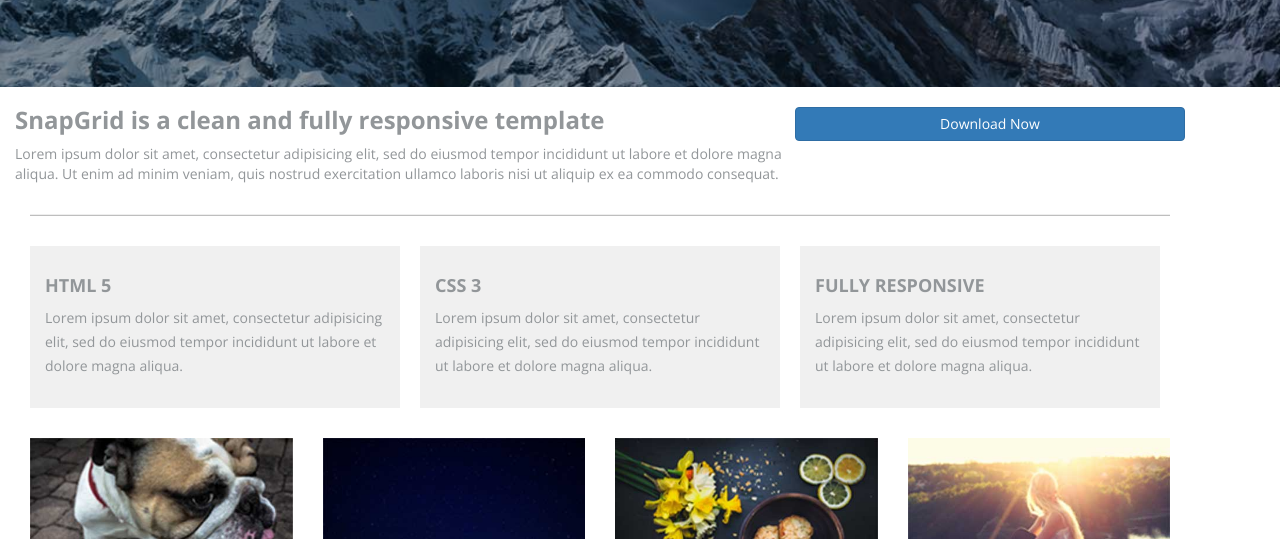
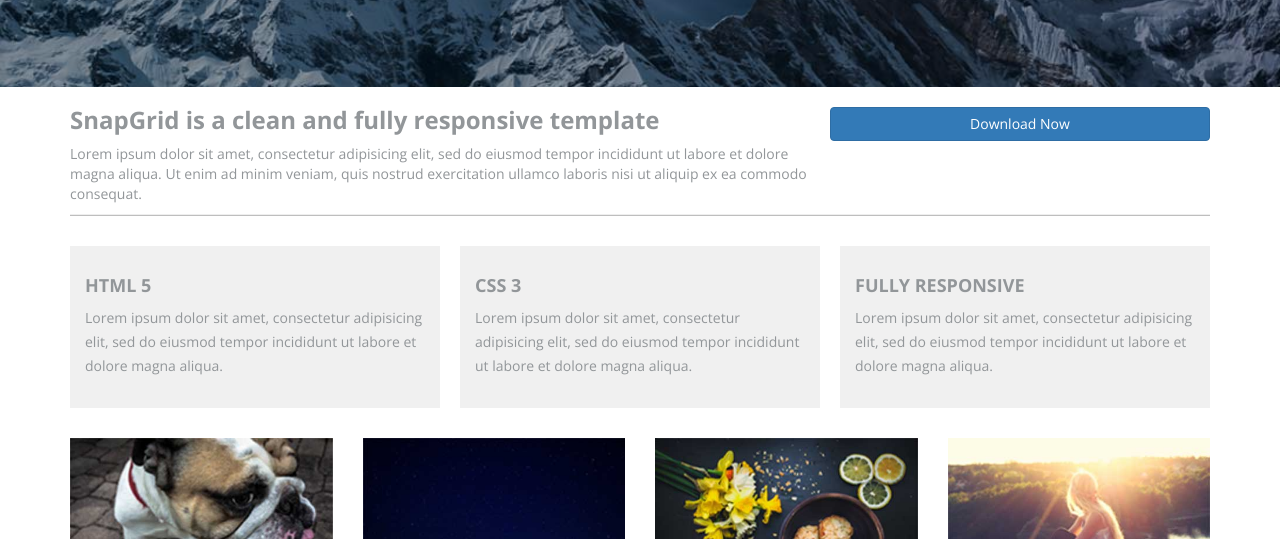
Before and after one commit to Jmingus/Bootstrap-grid, a website: page index.html in a window 1280 px wide. Shown: the part 261-800 px from the top of the page. Drawn offline with nearby package versions, Linux system fonts and the light colour scheme.

Commit message:
Finished Breakpoint Two

```diff
--- a/index.html
+++ b/index.html
@@ -53,21 +53,20 @@
           Download Now
           </button>
         </div>
+      <hr>
       </div>
-
-      <hr>
       <div class="row boxes-above-images">
-        <div class="container col-sm-4">
+        <div class="container col-sm-4 left">
           <h4>HTML 5</h4>
           <p>Lorem ipsum dolor sit amet, consectetur adipisicing elit, sed do eiusmod
-          tempor incididunt ut labore et dolore magna aliqua.</p>
+           tempor incididunt ut labore et dolore magna aliqua.</p>
         </div>
-        <div class="container col-sm-4">
+        <div class="container col-sm-4 mid">
           <h4>CSS 3</h4>
           <p>Lorem ipsum dolor sit amet, consectetur adipisicing elit, sed do eiusmod
           tempor incididunt ut labore et dolore magna aliqua.</p>
         </div>
-        <div class="container col-sm-4">
+        <div class="container col-sm-4 right">
           <h4>FULLY RESPONSIVE</h4>
           <p>Lorem ipsum dolor sit amet, consectetur adipisicing elit, sed do eiusmod
           tempor incididunt ut labore et dolore magna aliqua.</p>
@@ -113,7 +112,7 @@
 
     <footer class="navbar-default">
       <div class="row">
-        <div class="col-sm-5">
+        <div class="col-sm-6">
           <h3>SnapGrid</h3>
           <p>Lorem ipsum dolor sit amet, consectetur adipisicing elit, sed do eiusmod
           tempor incididunt ut labore et dolore magna aliqua. Ut enim ad minim veniam,
--- a/styles/main.sass.sass.css
+++ b/styles/main.sass.sass.css
@@ -119,14 +119,19 @@ footer.navbar-default {
     margin-bottom: 50px; }
 
 @media screen and (min-width: 768px) {
-  .container.below-snap .row .col-sm-4 button {
-    width: 100%;
-    margin-top: 20px; }
-  .container.below-snap .row.boxes-above-images {
-    margin: 0; }
-    .container.below-snap .row.boxes-above-images > .container {
-      border: 10px solid white; }
-    .container.below-snap .row.boxes-above-images > .container:first-child {
-      border-left: none; }
-    .container.below-snap .row.boxes-above-images > .container:last-child {
-      border-right: none; } }
+  div.container.below-snap {
+    margin: 0 auto; }
+    div.container.below-snap .row.top-text {
+      padding: 0 15px; }
+      div.container.below-snap .row.top-text .col-sm-4 button {
+        width: 100%;
+        margin-top: 20px; }
+    div.container.below-snap .row.boxes-above-images {
+      margin: 0; }
+      div.container.below-snap .row.boxes-above-images > .container {
+        border: 10px solid white;
+        padding: 0; }
+      div.container.below-snap .row.boxes-above-images > .container.col-sm-4.left {
+        border-left: none; }
+      div.container.below-snap .row.boxes-above-images > .container.col-sm-4.right {
+        border-right: none; } }
--- a/styles/main.scss
+++ b/styles/main.scss
@@ -174,8 +174,10 @@ footer.navbar-default{
 }
 
 @media screen and (min-width: 768px){
-  .container.below-snap{
-    .row{
+  div.container.below-snap{
+    margin: 0 auto;
+    .row.top-text{
+      padding: 0 15px;
       .col-sm-4{
         button{
           width: 100%;
@@ -187,11 +189,15 @@ footer.navbar-default{
       margin: 0;
       > .container{
         border: 10px solid white;
+        padding: 0;
       }
-      > .container:first-child{
+      > .container.col-sm-4.left{
         border-left: none;
       }
-      > .container:last-child{
+      > .container.col-sm-4.mid{
+
+      }
+      > .container.col-sm-4.right{
         border-right: none;
       }
     }
```
